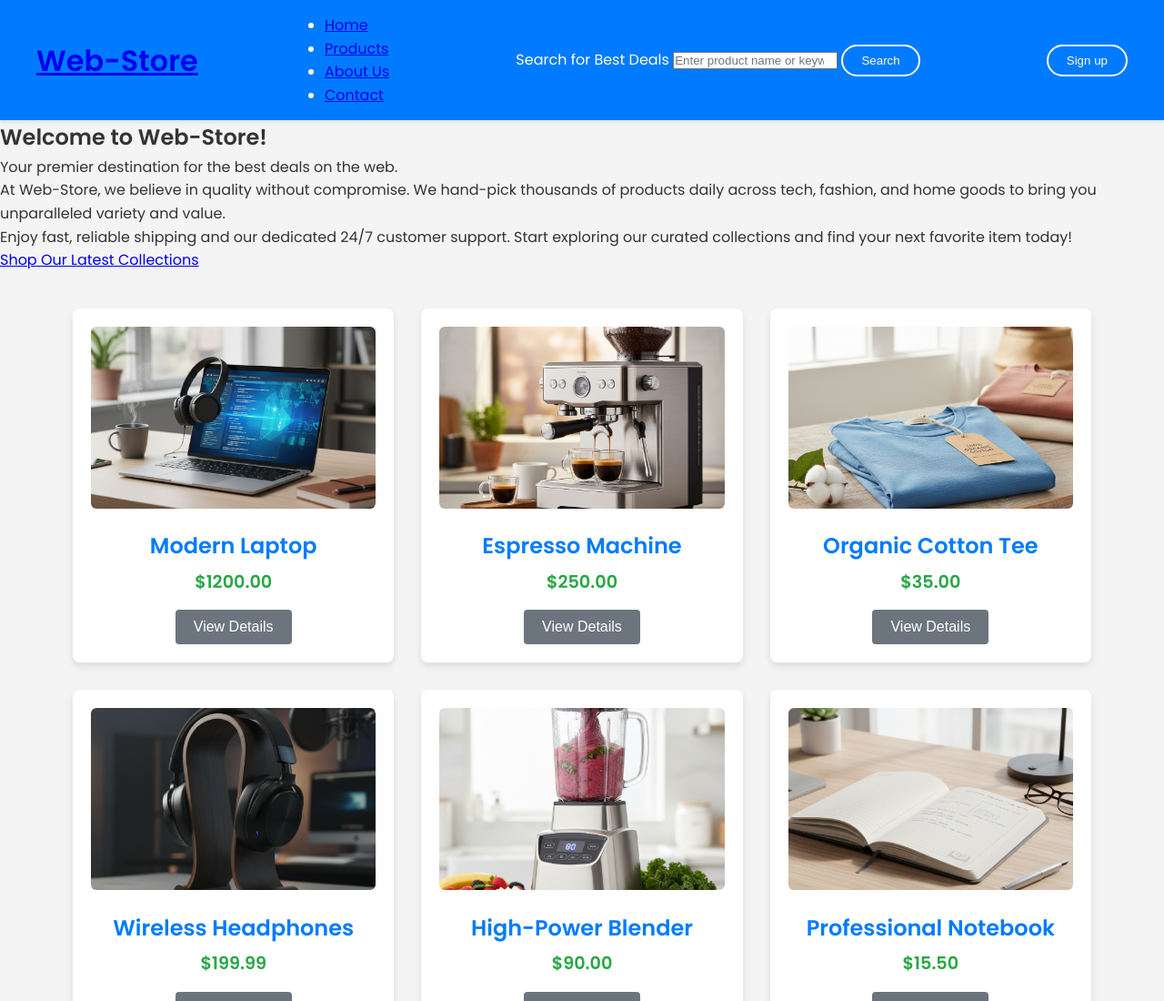
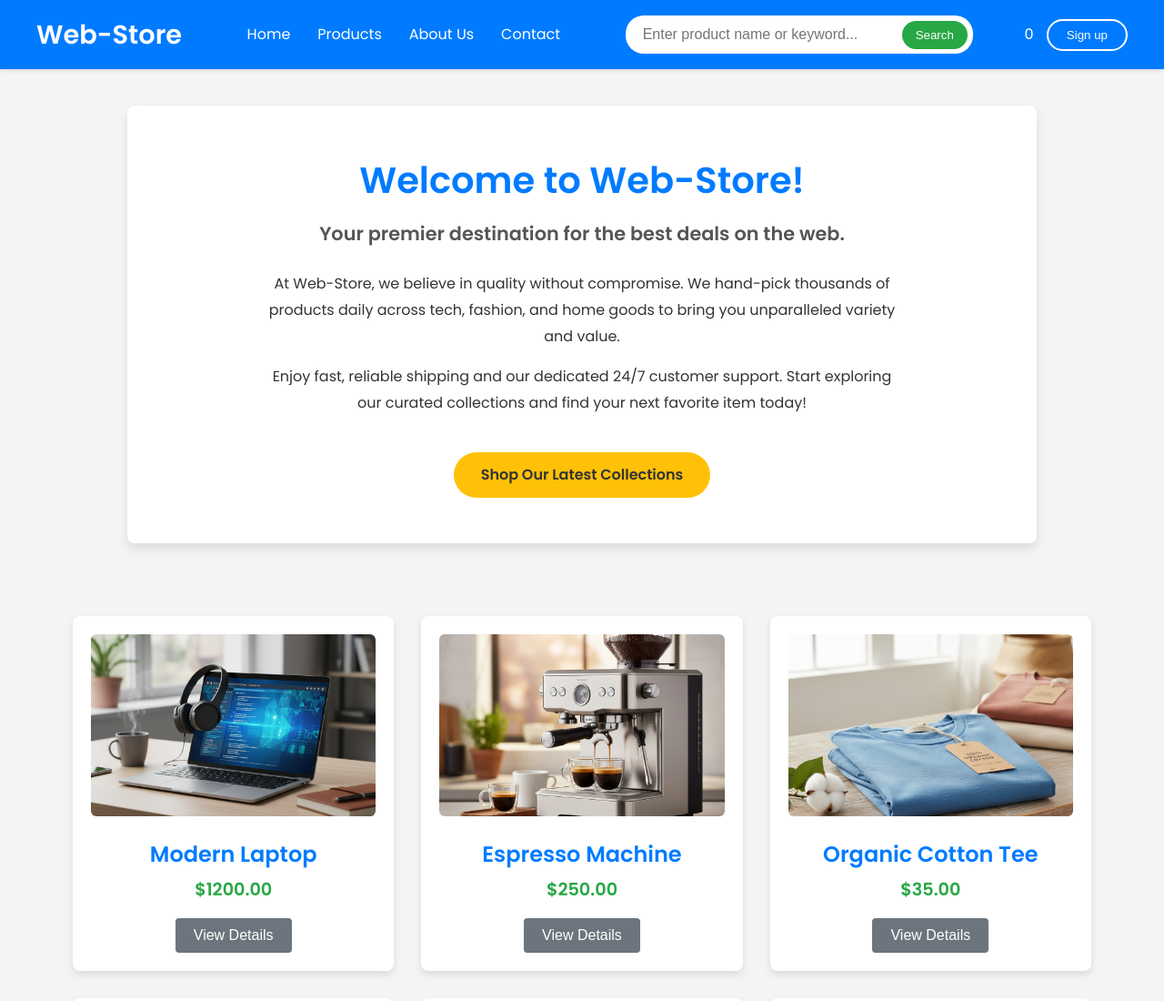
Before and after one commit to jamimaafroz/Lab-peformance2, a plain HTML site: page index.html in a window 1280 px wide. Shown: the top 1100 px of the page at 91% size. Drawn offline with Linux system fonts and the light colour scheme.

Commit message:
javascript function added

```diff
--- a/index.html
+++ b/index.html
@@ -35,6 +35,7 @@
             </div>
 
             <div class="header-actions">
+                <span id="cart-count">0</span>
                 <button class="signup-button">Sign up</button>
             </div>
 
--- a/script.js
+++ b/script.js
@@ -31,24 +31,27 @@ const productDetails = {
     }
 };
 
-const searchInput = document.getElementById('searchInput');
+const searchInput = document.getElementById('search-input');
 const productCards = document.querySelectorAll('.product-card');
+const detailButtons = document.querySelectorAll('.details-button');
 
-searchInput.addEventListener('input', (e) => {
-    const searchTerm = e.target.value.toLowerCase();
+let cartItemCount = 0;
+
+if (searchInput) {
+    searchInput.addEventListener('keyup', (e) => {
+        const searchTerm = e.target.value.toLowerCase().trim();
 
         productCards.forEach(card => {
-        const productName = card.getAttribute('data-name').toLowerCase();
+            const productName = card.querySelector('h3').textContent.toLowerCase();
 
             if (productName.includes(searchTerm)) {
-            card.style.display = 'block';
+                card.style.display = 'grid';
             } else {
                 card.style.display = 'none';
             }
         });
     });
-
-const detailButtons = document.querySelectorAll('.details-button');
+}
 
 detailButtons.forEach(button => {
     button.addEventListener('click', (e) => {
@@ -71,3 +74,26 @@ detailButtons.forEach(button => {
         }
     });
 });
+
+function updateCartDisplay() {
+    const cartDisplay = document.getElementById('cart-count');
+    if (cartDisplay) {
+        cartDisplay.textContent = cartItemCount;
+    }
+
+    console.log(`Cart updated! Total items: ${cartItemCount}`);
+}
+
+detailButtons.forEach(button => {
+    button.addEventListener('click', (e) => {
+        e.stopPropagation();
+
+        cartItemCount += 1;
+        updateCartDisplay();
+
+        e.target.textContent = 'Added!';
+        setTimeout(() => {
+            e.target.textContent = 'View Details';
+        }, 500);
+    });
+});
--- a/style.css
+++ b/style.css
@@ -24,17 +24,86 @@ header {
     align-items: center;
     max-width: 1200px;
     margin: 0 auto;
+    gap: 20px;
 }
 
-#searchInput {
+.header-content .logo {
+    text-decoration: none;
+    color: white;
+}
+
+.header-content .logo h1 {
+    font-size: 1.8em;
+    margin: 0;
+}
+
+.main-nav ul {
+    display: flex;
+    list-style: none;
+    padding: 0;
+    margin: 0;
+}
+
+.main-nav ul li a {
+    color: white;
+    text-decoration: none;
+    padding: 10px 15px;
+    display: block;
+    transition: background-color 0.3s;
+    border-radius: 4px;
+}
+
+.main-nav ul li a:hover {
+    background-color: rgba(255, 255, 255, 0.1);
+}
+
+.search-bar {
+    display: flex;
+    align-items: center;
+    background-color: white;
+    border-radius: 20px;
+    padding: 4px;
+}
+
+.search-label {
+    position: absolute;
+    width: 1px;
+    height: 1px;
+    padding: 0;
+    margin: -1px;
+    overflow: hidden;
+    clip: rect(0, 0, 0, 0);
+    border: 0;
+}
+
+#search-input {
     padding: 8px 15px;
     border: none;
     border-radius: 20px;
     width: 300px;
     font-size: 16px;
+    flex-grow: 1;
+    background: none;
+    color: #333;
+    outline: none;
 }
 
-header button {
+.search-button {
+    padding: 8px 15px;
+    border: none;
+    background-color: #28a745;
+    color: white;
+    border-radius: 20px;
+    cursor: pointer;
+    transition: background-color 0.3s;
+    margin-right: 2px;
+}
+
+.search-button:hover {
+    background-color: #1e7e34;
+}
+
+.signup-button {
     padding: 8px 20px;
     border: 2px solid white;
     background-color: transparent;
@@ -42,10 +111,57 @@ header button {
     border-radius: 20px;
     cursor: pointer;
     transition: background-color 0.3s;
+    margin-left: 10px;
 }
 
-header button:hover {
+.signup-button:hover {
     background-color: rgba(255, 255, 255, 0.2);
+}
+
+.hero-section {
+    max-width: 1000px;
+    margin: 40px auto;
+    padding: 50px 30px;
+    text-align: center;
+    background: white;
+    border-radius: 8px;
+    box-shadow: 0 6px 12px rgba(0, 0, 0, 0.1);
+}
+
+.welcome-heading {
+    color: #007bff;
+    font-size: 2.5em;
+    margin-bottom: 10px;
+}
+
+.store-tagline {
+    font-size: 1.3em;
+    color: #555;
+    margin-bottom: 25px;
+    font-weight: 600;
+}
+
+.store-introduction p {
+    max-width: 700px;
+    margin: 0 auto 15px auto;
+    line-height: 1.8;
+}
+
+.cta-button {
+    display: inline-block;
+    margin-top: 25px;
+    padding: 12px 30px;
+    background-color: #ffc107;
+    color: #333;
+    text-decoration: none;
+    border-radius: 30px;
+    font-weight: 600;
+    transition: background-color 0.3s, transform 0.2s;
+}
+
+.cta-button:hover {
+    background-color: #e0a800;
+    transform: translateY(-2px);
 }
 
 #productContainer {
```
Lines whose indentation alone changed are shown as unchanged.
